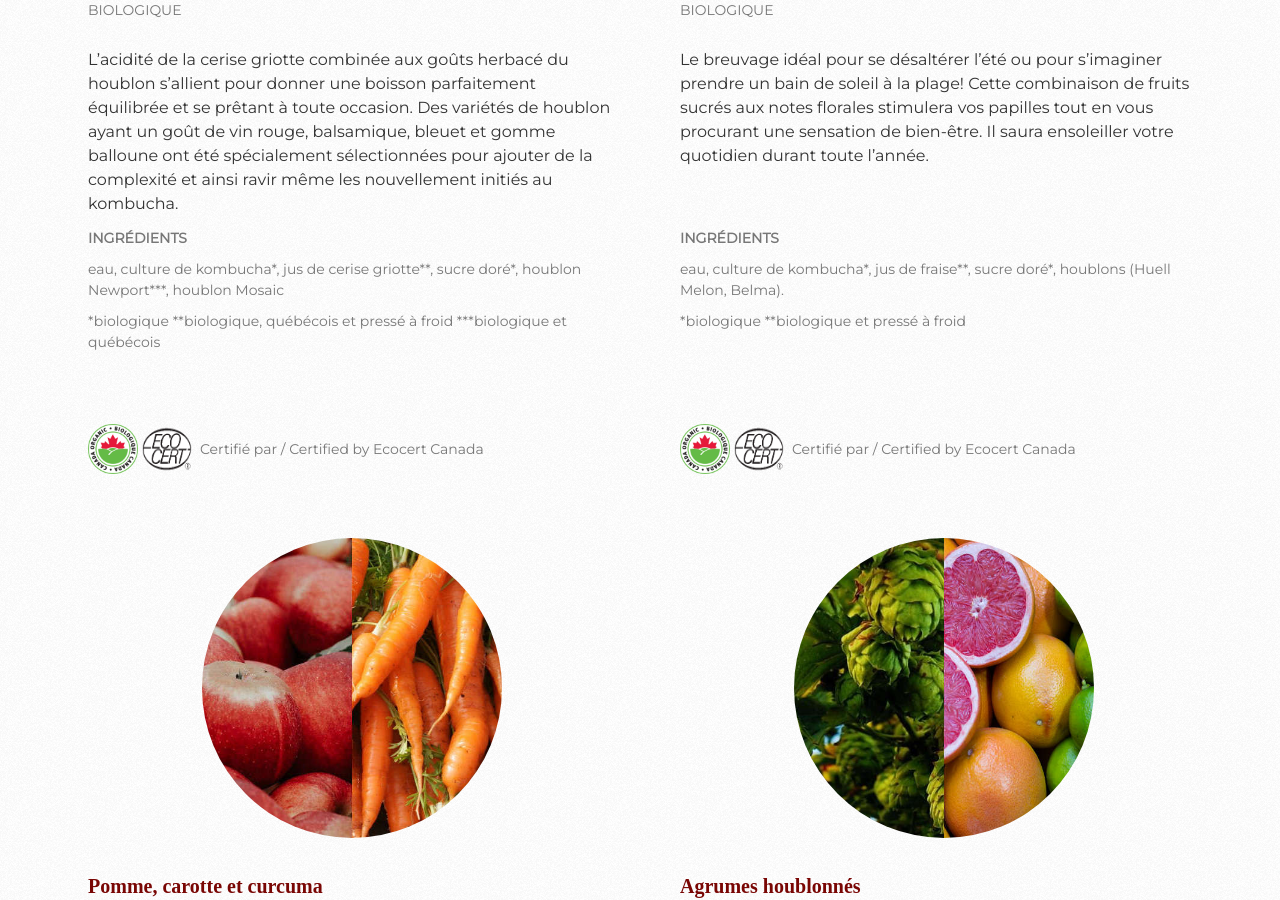
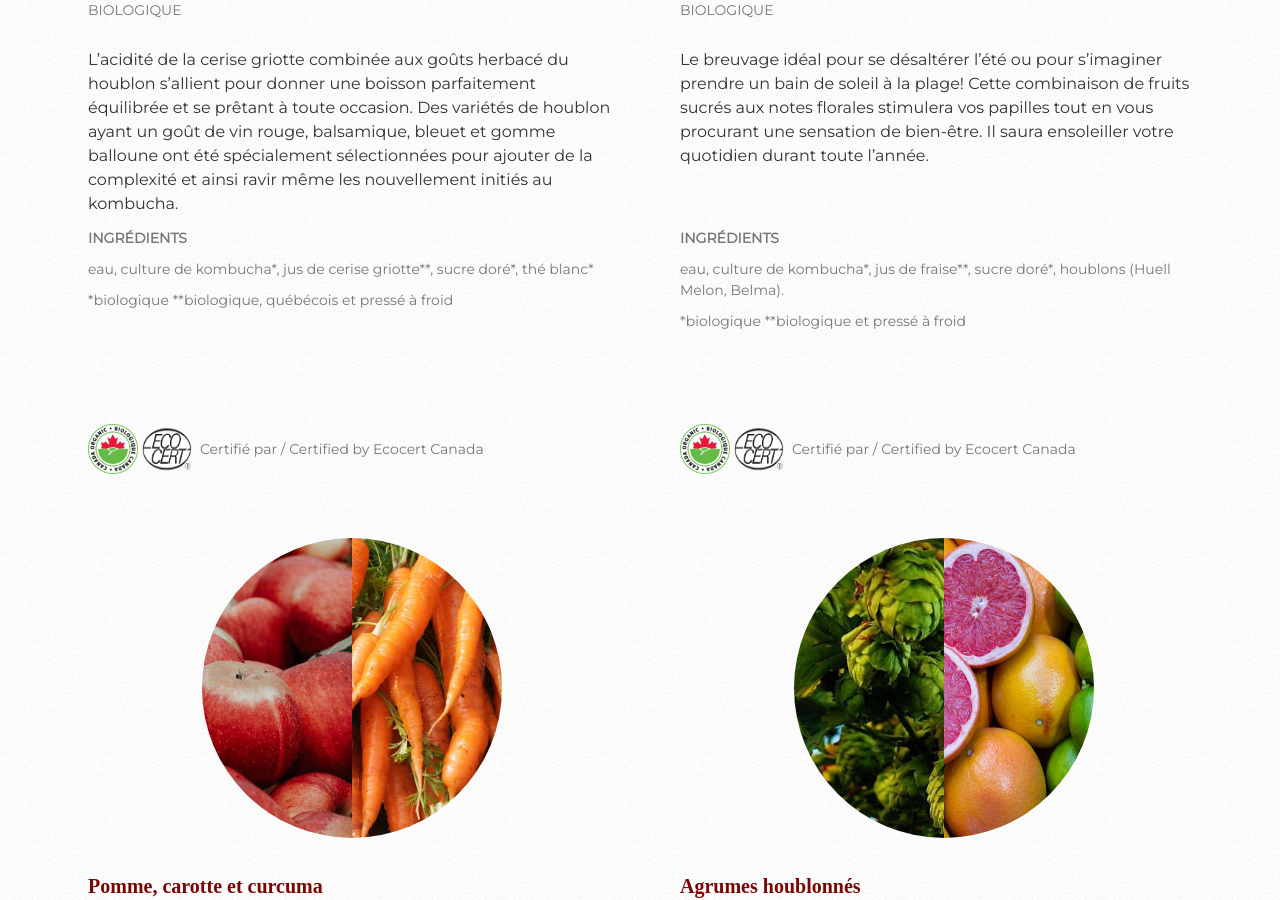
Before and after one commit to ouarez/djodjo-jekyll, a Jekyll site: the page built from produits.md, in a window 1280 px wide and 900 px high, scrolled down 2687 px. Built offline with Jekyll 4.4.1, drawn with Linux system fonts in a browser that asks for light colours; nearby versions of some CDN libraries; some web fonts are replaced; a script that is not in the unit is left out.

Commit message:
Update Pages uniques “produits”

```diff
--- a/produits.md
+++ b/produits.md
@@ -96,12 +96,11 @@ produits:
       **INGRÉDIENTS**
 
 
-      eau, culture de kombucha\*, jus de cerise griotte\*\*, sucre doré\*,
-      houblon Newport\*\**, houblon Mosaic
+      eau, culture de kombucha\*, jus de cerise griotte\*\*, sucre doré\*, thé
+      blanc*
 
 
-      \*biologique \*\*biologique, québécois et pressé à froid  \*\*\*biologique
-      et québécois
+      \*biologique \**biologique, québécois et pressé à froid
     title: Cerise et thé blanc
   - bio: true
     desc: >-
```
